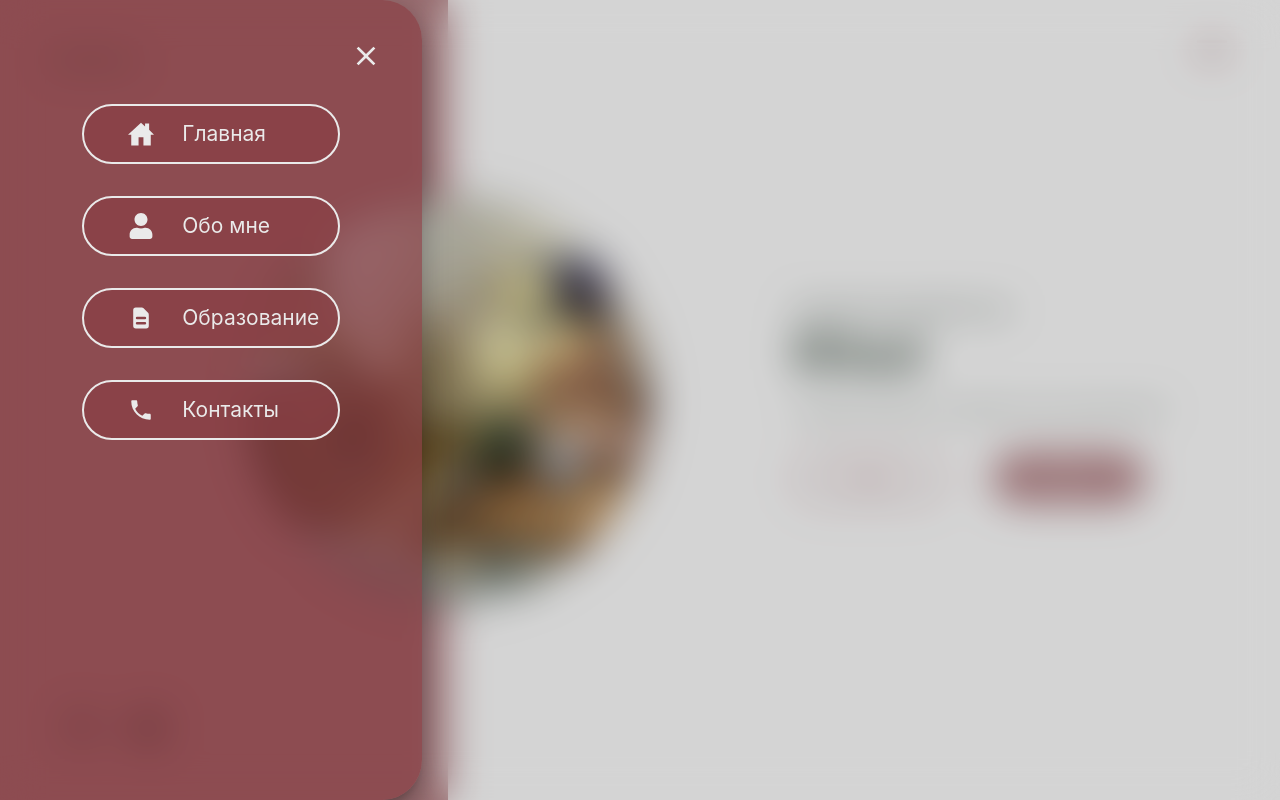
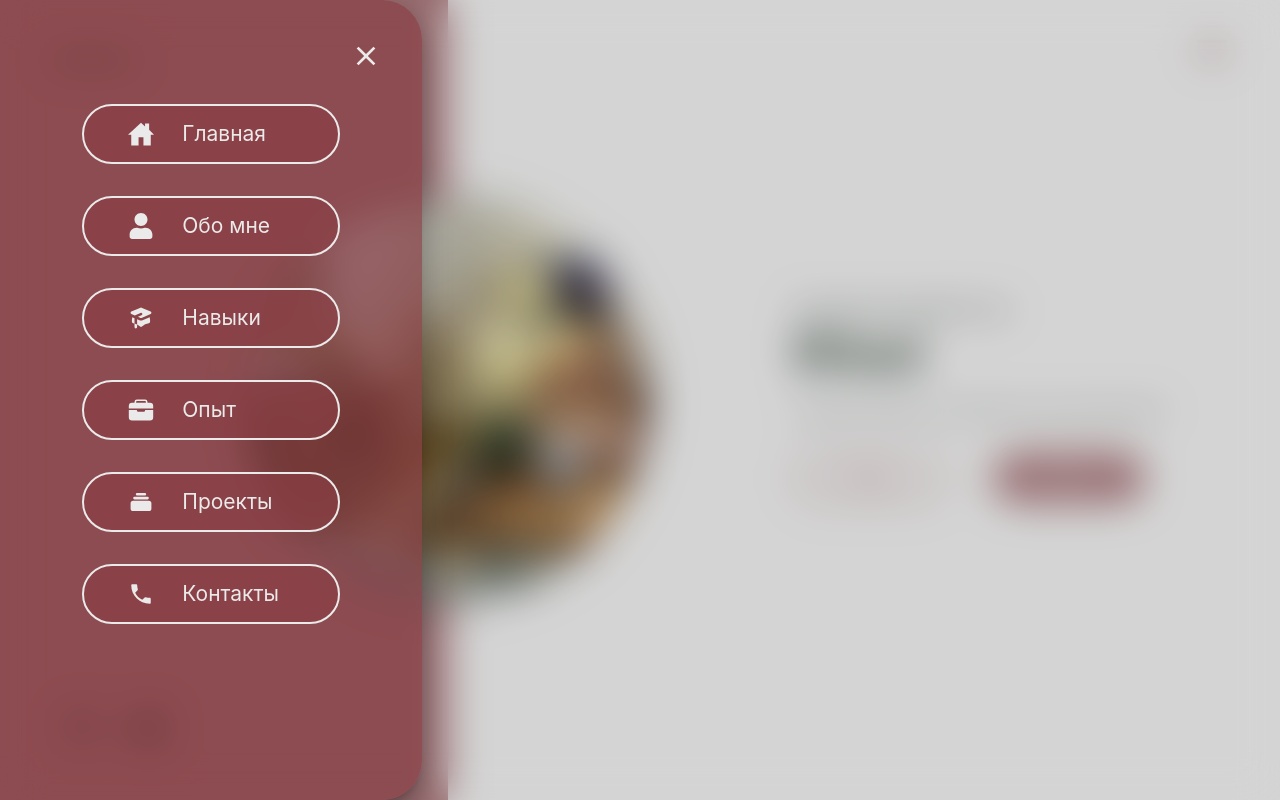
Before and after one commit to fukodiaz/portfolio_ts, a React app in the folder client/: page / in a window 1280 px wide. Both pictures are taken after a click on the icon 1212 px from the left and 50 px from the top of the page. Shown: the top 800 px of the page. Built offline with nearby package versions, Linux system fonts and the light colour scheme; the HTML template or start-up script is replaced by a standard one.

Commit message:
renew links-navigation in header

```diff
--- a/client/src/components/app/App.module.less
+++ b/client/src/components/app/App.module.less
@@ -11,6 +11,7 @@ body {
 	font-family:  'Inter', 'Helvetica', sans-serif;
 	color: #243829;
 	font-style: normal;
+	overflow-x: hidden;
 }
 
 h1, h2, h3, p  {
--- a/client/src/components/skills/skills.tsx
+++ b/client/src/components/skills/skills.tsx
@@ -19,7 +19,7 @@ const Skills: FC = () => {
 	}
 
 	return (
-		<section className={styles.boxSkills}>
+		<section id='skills' className={styles.boxSkills}>
 			<p className={styles.wrapperHeaderSkills}>
 				<h2 className={styles.headerSkills}>Навыки</h2>
 			</p>
--- a/client/src/data/linksNavigData.tsx
+++ b/client/src/data/linksNavigData.tsx
@@ -1,6 +1,6 @@
 import React, {ReactElement} from 'react';
-import { IoHomeSharp } from 'react-icons/io5';
-import { HiDocumentText } from 'react-icons/hi';
+import { IoHomeSharp, IoBriefcase } from 'react-icons/io5';
+import { HiDocumentText, HiAcademicCap, HiCollection } from 'react-icons/hi';
 import { FaUser} from 'react-icons/fa';
 import { MdPhone } from 'react-icons/md';
 
@@ -22,9 +22,19 @@ export const linksNavigData: TypeLink[] = [
 		nodeIcon: <FaUser />
 	},
 	{
-		title: 'Образование',
-		href: 'education',
-		nodeIcon: <HiDocumentText />
+		title: 'Навыки',
+		href: 'skills',
+		nodeIcon: <HiAcademicCap />
+	},
+	{
+		title: 'Опыт',
+		href: 'experience',
+		nodeIcon: <IoBriefcase />
+	},
+	{
+		title: 'Проекты',
+		href: 'projects',
+		nodeIcon: <HiCollection />
 	},
 	{
 		title: 'Контакты',
```
